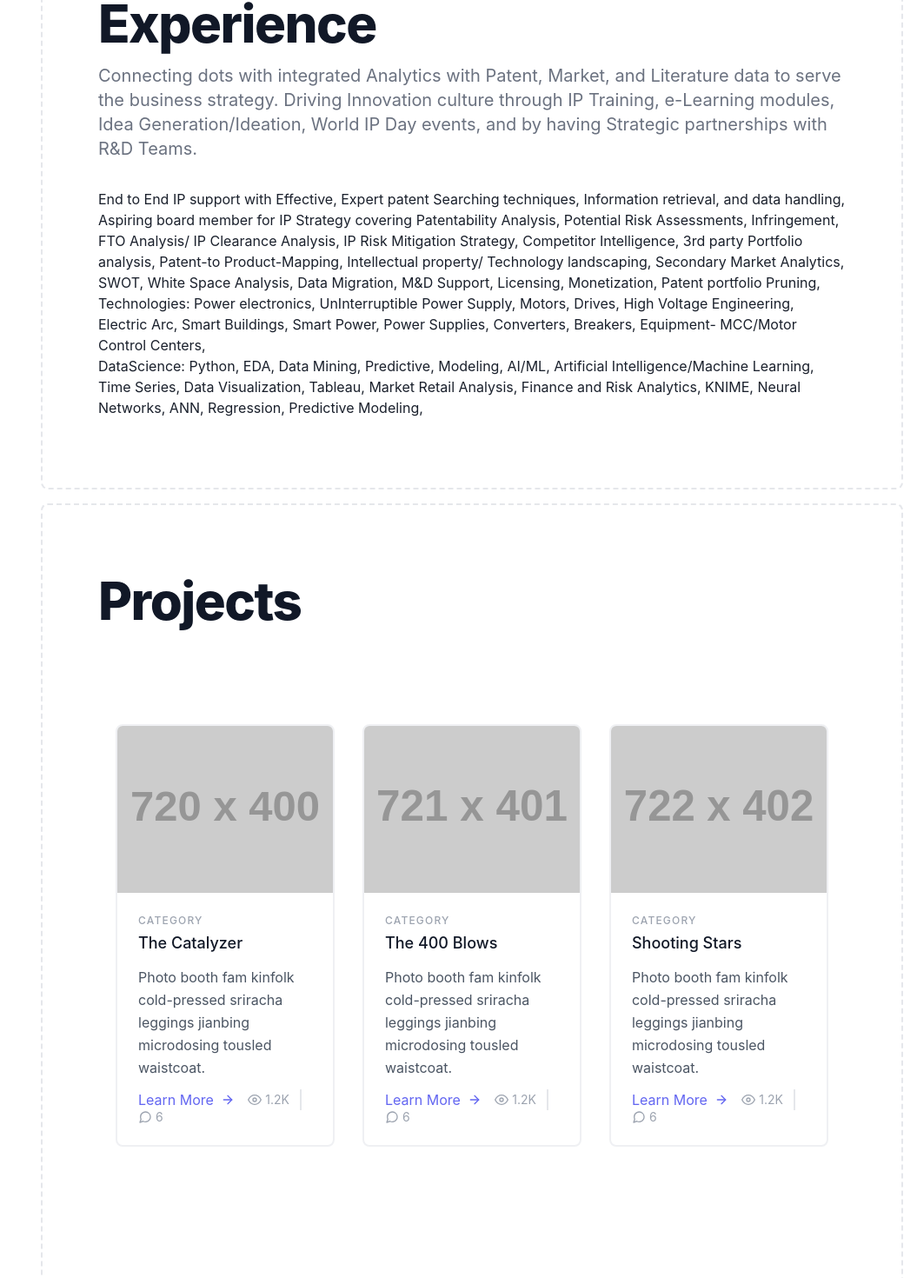
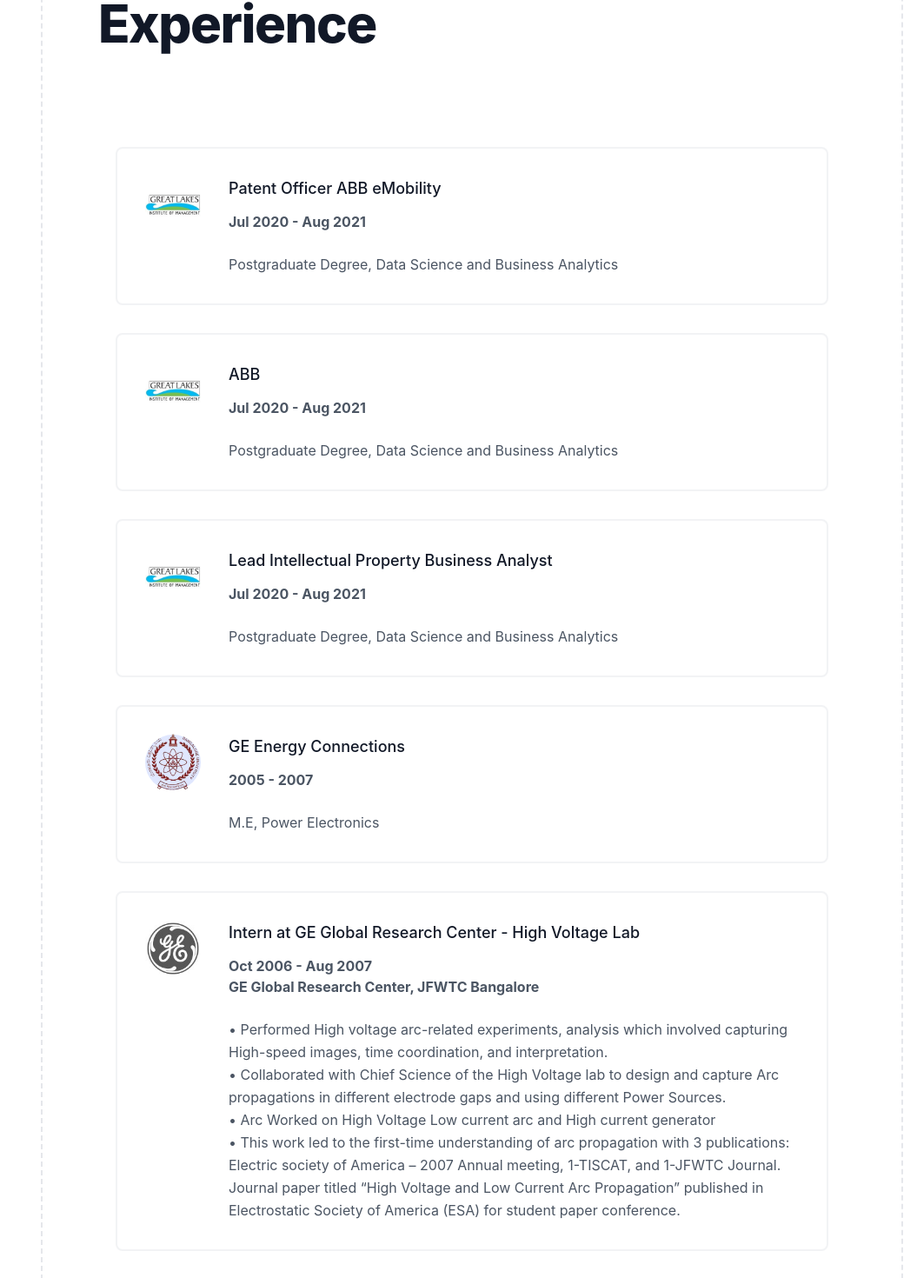
Before and after one commit to dhawansolanki/rajani-portfolio, a React (Create React App) app: page / in a window 1280 px wide. Shown: the part 1581-3051 px from the top of the page at 87% size, without its empty margins (225-1280 px from the left). Built offline with nearby package versions, Linux system fonts and the light colour scheme; the HTML template or start-up script is replaced by a standard one.

Commit message:
Experience

```diff
--- a/src/Experience.js
+++ b/src/Experience.js
@@ -5,16 +5,81 @@
     <div id="experience" class="p-4 border-2 h-full border-gray-200 border-dashed rounded-lg dark:border-gray-700">
     <div class="py-8 px-4 mx-auto max-w-screen-xl  lg:py-16 lg:px-12">
         <h1 class="mb-4 text-4xl font-extrabold tracking-tight leading-none text-gray-900 md:text-5xl lg:text-6xl dark:text-gray-900">Experience</h1>
-        <p class="mb-8 text-lg font-normal text-gray-500 lg:text-xl   dark:text-gray-700 text-left">Connecting dots with integrated Analytics with Patent, Market, and Literature data to serve the business strategy.
-
-Driving Innovation culture through IP Training, e-Learning modules, Idea Generation/Ideation, World IP Day events, and by having Strategic partnerships with R&D Teams.</p>
-<p>End to End IP support with Effective, Expert patent Searching techniques, Information retrieval, and data handling,
-</p>
-<p>Aspiring board member for IP Strategy covering Patentability Analysis, Potential Risk Assessments, Infringement, FTO Analysis/ IP Clearance Analysis, IP Risk Mitigation Strategy, Competitor Intelligence, 3rd party Portfolio analysis, Patent-to Product-Mapping, Intellectual property/ Technology landscaping, Secondary Market Analytics, SWOT, White Space Analysis, Data Migration, M&D Support, Licensing, Monetization, Patent portfolio Pruning,
-    <p>Technologies: Power electronics, UnInterruptible Power Supply, Motors, Drives, High Voltage Engineering, Electric Arc, Smart Buildings, Smart Power, Power Supplies, Converters, Breakers, Equipment- MCC/Motor Control Centers,
-    </p>
-    DataScience: Python, EDA, Data Mining, Predictive, Modeling, AI/ML, Artificial Intelligence/Machine Learning, Time Series, Data Visualization, Tableau, Market Retail Analysis, Finance and Risk Analytics, KNIME, Neural Networks, ANN, Regression, Predictive Modeling,
-</p>
+        <section class="text-gray-600 body-font">
+  <div class="container px-5 py-24 mx-auto flex flex-wrap">
+    <div class="flex flex-wrap -m-4">
+      <div class="p-4 lg:w-full md:w-full">
+        <div class="flex border-2 rounded-lg border-gray-200 border-opacity-50 p-8 sm:flex-row flex-col">
+          <div class="w-16 h-16 sm:mr-8 sm:mb-0 mb-4 inline-flex items-center justify-center rounded-full bg-indigo-100 text-indigo-500 flex-shrink-0">
+            <img src="/great_lake_institute_of_management.jpeg" alt="great_lake_institute_of_management" />
+          </div>
+          <div class="flex-grow">
+            <h2 class="text-gray-900 text-lg title-font font-medium mb-3">Patent Officer ABB eMobility</h2>
+            <strong><p>Jul 2020 - Aug 2021</p></strong>
+            <br/>
+            <p class="leading-relaxed text-base">Postgraduate Degree, Data Science and Business Analytics</p>
+          </div>
+        </div>
+      </div>
+      <div class="p-4 lg:w-full md:w-full">
+        <div class="flex border-2 rounded-lg border-gray-200 border-opacity-50 p-8 sm:flex-row flex-col">
+          <div class="w-16 h-16 sm:mr-8 sm:mb-0 mb-4 inline-flex items-center justify-center rounded-full bg-indigo-100 text-indigo-500 flex-shrink-0">
+            <img src="/great_lake_institute_of_management.jpeg" alt="great_lake_institute_of_management" />
+          </div>
+          <div class="flex-grow">
+            <h2 class="text-gray-900 text-lg title-font font-medium mb-3">ABB</h2>
+            <strong><p>Jul 2020 - Aug 2021</p></strong>
+            <br/>
+            <p class="leading-relaxed text-base">Postgraduate Degree, Data Science and Business Analytics</p>
+          </div>
+        </div>
+      </div>
+      <div class="p-4 lg:w-full md:w-full">
+        <div class="flex border-2 rounded-lg border-gray-200 border-opacity-50 p-8 sm:flex-row flex-col">
+          <div class="w-16 h-16 sm:mr-8 sm:mb-0 mb-4 inline-flex items-center justify-center rounded-full bg-indigo-100 text-indigo-500 flex-shrink-0">
+            <img src="/great_lake_institute_of_management.jpeg" alt="great_lake_institute_of_management" />
+          </div>
+          <div class="flex-grow">
+            <h2 class="text-gray-900 text-lg title-font font-medium mb-3">Lead Intellectual Property Business Analyst</h2>
+            <strong><p>Jul 2020 - Aug 2021</p></strong>
+            <br/>
+            <p class="leading-relaxed text-base">Postgraduate Degree, Data Science and Business Analytics</p>
+          </div>
+        </div>
+      </div>
+      <div class="p-4 lg:w-full md:w-full">
+        <div class="flex border-2 rounded-lg border-gray-200 border-opacity-50 p-8 sm:flex-row flex-col">
+          <div class="w-16 h-16 sm:mr-8 sm:mb-0 mb-4 inline-flex items-center justify-center rounded-full bg-indigo-100 text-indigo-500 flex-shrink-0">
+            <img src="/bangalore_university_Logo.webp" alt="Bangalore University Logo" />
+          </div>
+          <div class="flex-grow">
+            <h2 class="text-gray-900 text-lg title-font font-medium mb-3">GE Energy Connections</h2>
+            <strong><p>2005 - 2007</p></strong>
+            <br/>
+            <p class="leading-relaxed text-base">M.E, Power Electronics</p>
+          </div>
+        </div>
+      </div>
+      <div class="p-4 lg:w-full md:w-full">
+        <div class="flex border-2 rounded-lg border-gray-200 border-opacity-50 p-8 sm:flex-row flex-col">
+          <div class="w-16 h-16 sm:mr-8 sm:mb-0 mb-4 inline-flex items-center justify-center rounded-full bg-indigo-100 text-indigo-500 flex-shrink-0">
+            <img src='/geglobalresearch_logo.jpeg' alt='geglobalresearch_logo'/>
+          </div>
+          <div class="flex-grow">
+            <h2 class="text-gray-900 text-lg title-font font-medium mb-3">Intern at GE Global Research Center - High Voltage Lab</h2>
+            <strong><p>Oct 2006 - Aug 2007</p></strong>
+            <strong><p>GE Global Research Center, JFWTC Bangalore</p></strong>
+            <br/>
+            <p class="leading-relaxed text-base">• Performed High voltage arc-related experiments, analysis which involved capturing High-speed images, time coordination, and interpretation. </p>
+            <p class="leading-relaxed text-base">• Collaborated with Chief Science of the High Voltage lab to design and capture Arc propagations in different electrode gaps and using different Power Sources. </p>
+            <p class="leading-relaxed text-base">• Arc Worked on High Voltage Low current arc and High current generator</p>
+            <p class="leading-relaxed text-base">• This work led to the first-time understanding of arc propagation with 3 publications: Electric society of America – 2007 Annual meeting, 1-TISCAT, and 1-JFWTC Journal. Journal paper titled “High Voltage and Low Current Arc Propagation” published in Electrostatic Society of America (ESA) for student paper conference.</p>
+          </div>
+        </div>
+      </div>
+    </div>
+  </div>
+</section>
         </div>
     </div>
   )
```
Also changed, not shown: public/geglobalresearch_logo.jpeg (added).
